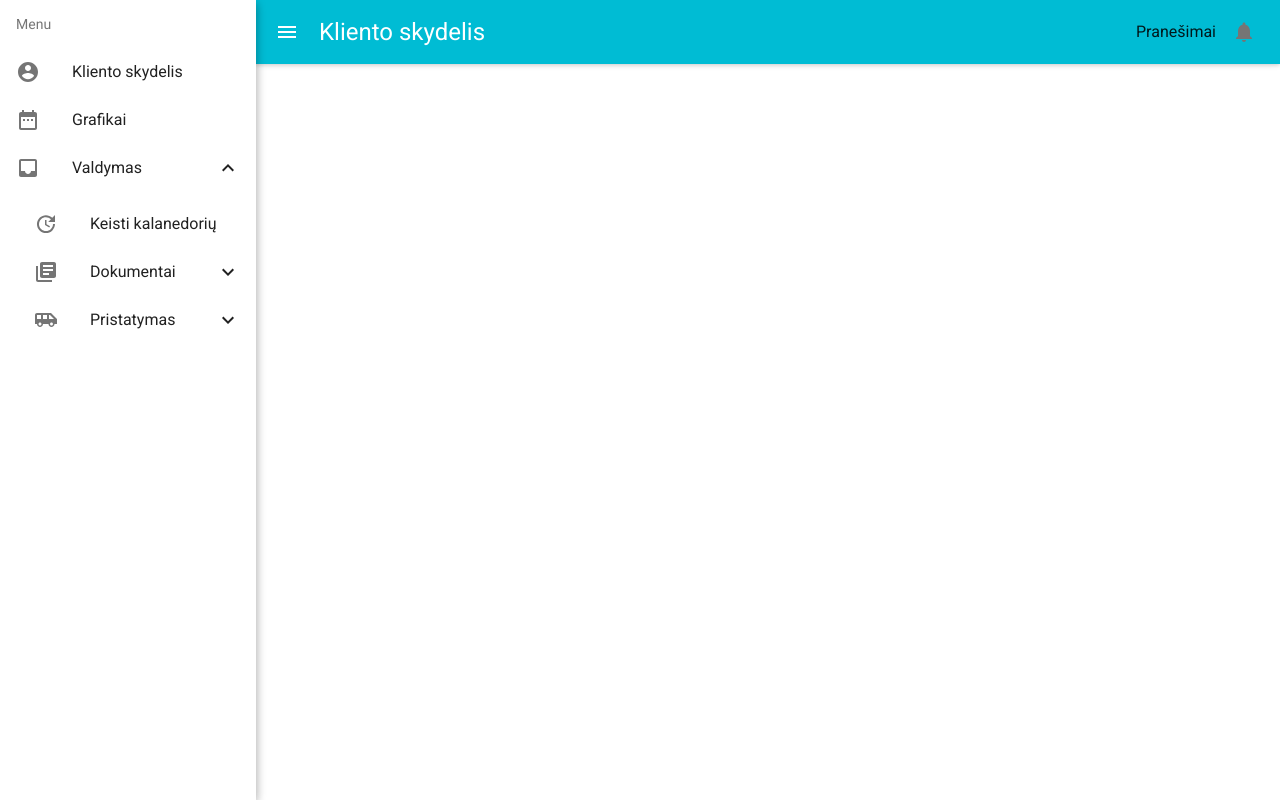
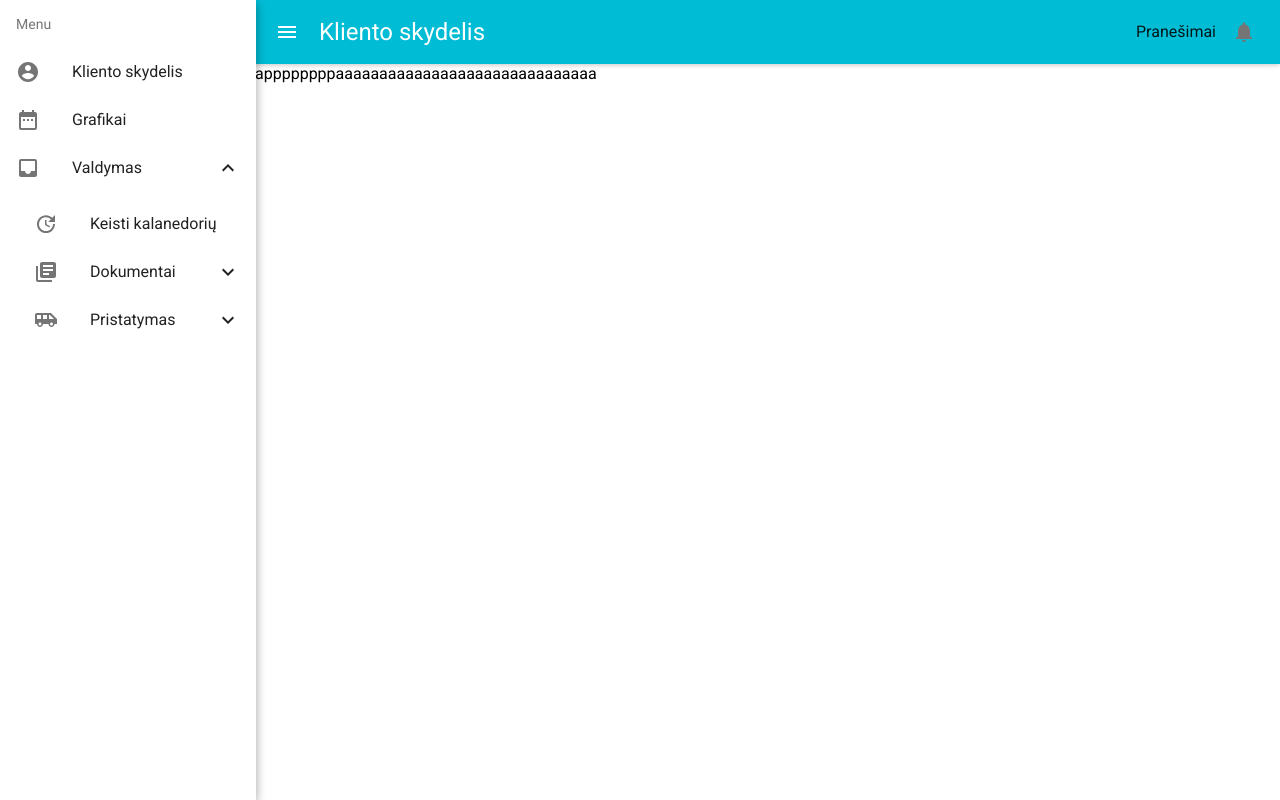
Before and after one commit to budaman/grudai-project, a React (Create React App) app: page / in a window 1280 px wide. Built offline with nearby package versions, Linux system fonts and the light colour scheme; a web font is replaced by a local one; what react-tap-event-plugin would draw is missing.

Commit message:
working sidebar with main container correctly

```diff
--- a/src/App.css
+++ b/src/App.css
@@ -62,3 +62,18 @@
 .app-content.expanded {
   padding-left: 255px;
 }
+
+.app-container {
+  -moz-transition: left 218ms cubic-bezier(0.4, 0, 0.2, 1);
+  -o-transition: left 218ms cubic-bezier(0.4, 0, 0.2, 1);
+  -webkit-transition: left 218ms cubic-bezier(0.4, 0, 0.2, 1);
+  transition: left 218ms cubic-bezier(0.4, 0, 0.2, 1);
+  left: 0;
+  width: auto !important;
+  right: 0 !important;
+  position: fixed !important;
+}
+
+.app-container.expanded {
+  left: 255px;
+}
--- a/src/components/main/Main.js
+++ b/src/components/main/Main.js
@@ -109,13 +109,18 @@ class Main extends Component {
                 />
               </List>
             </Drawer>
-            {this.props.isAuthenticated && (
-              <div
-                className={classnames("app-content", {
-                  expanded: this.state.open
-                })}
-              />
-            )}
+            <div
+              className={classnames("app-content", {
+                expanded: this.state.open
+              })}
+            />
+            <div
+              className={classnames("app-container", {
+                expanded: this.state.open
+              })}
+            >
+              appppppppaaaaaaaaaaaaaaaaaaaaaaaaaaaaaa
+            </div>
           </div>
         </MuiThemeProvider>
       </div>
```
